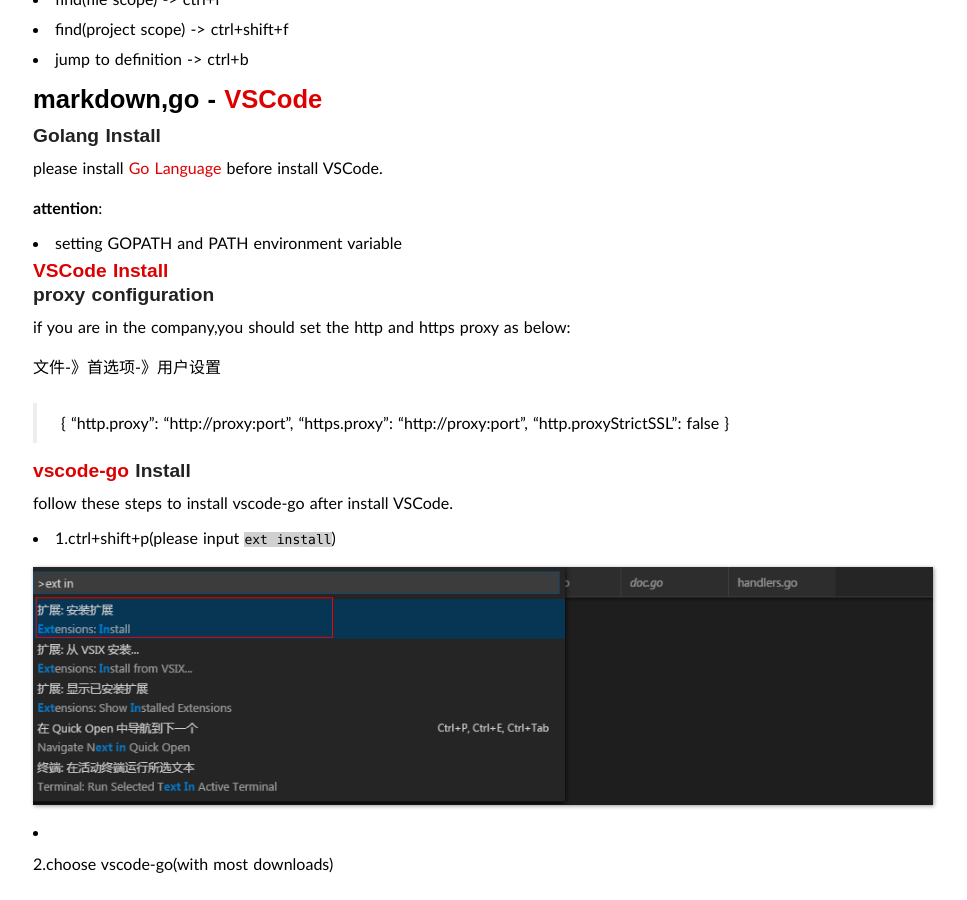
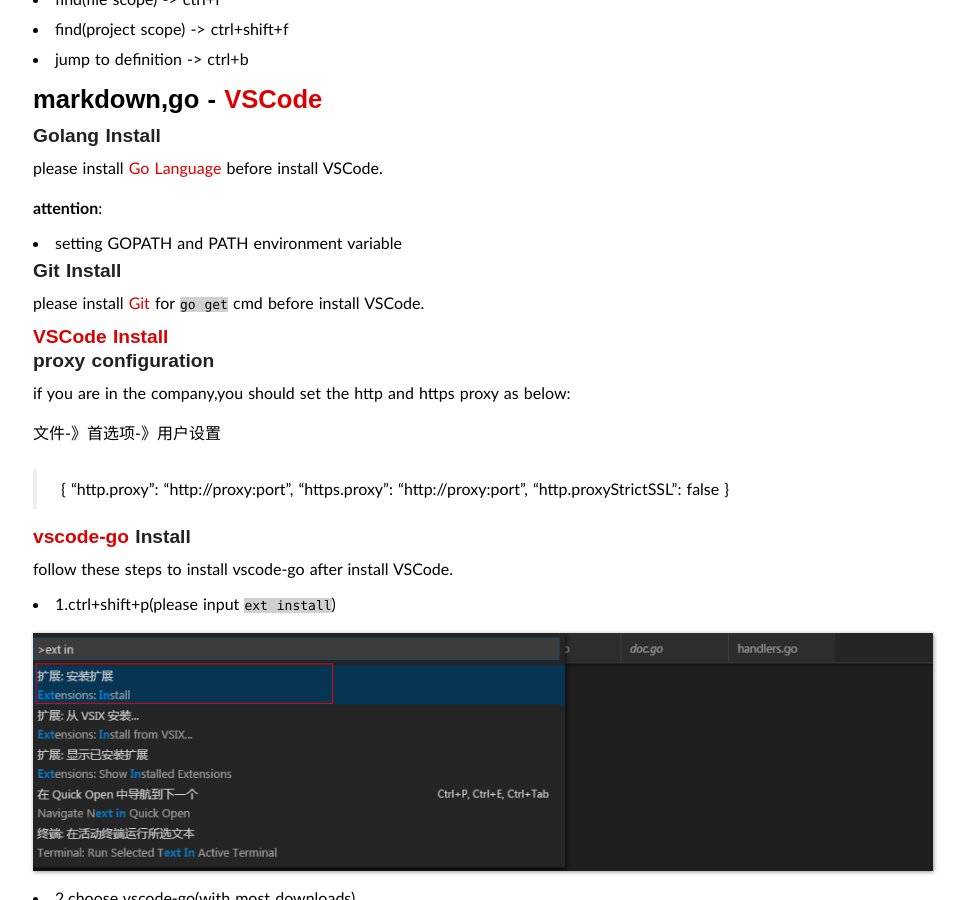
Before and after one commit to duyanghao/duyanghao.github.io, a Jekyll site: the page built from _posts/2016-12-29-IDE_summary.md, in a window 1280 px wide and 900 px high, scrolled down 5217 px. Shown: the whole window, without its empty margins (157-1124 px from the left). Built offline with Jekyll 4.4.1, drawn with Linux system fonts in a browser that asks for light colours; some web fonts are replaced; comment, search, counter and statistics services are not loaded.

Commit message:
Update 2016-12-29-IDE_summary.md
Signed-off-by: “duyanghao” <1294057873@qq.com>

```diff
--- a/_posts/2016-12-29-IDE_summary.md
+++ b/_posts/2016-12-29-IDE_summary.md
@@ -110,6 +110,10 @@
 
 * setting GOPATH and PATH environment variable
 
+### Git Install
+
+please install [Git](https://git-scm.com/downloads) for `go get` cmd before install VSCode.
+
 ### [VSCode Install](http://code.visualstudio.com/docs/setup/windows#_installation)
 
 ### proxy configuration
@@ -134,7 +138,6 @@
 ![](/public/img/Tool_summary/10.png)
 
 * 2.choose vscode-go(with most downloads)
-
 * 3.install Tools
 
 1) create a directory for Tools(suppose to be "D://Go_project/Vs_code_project").
```
